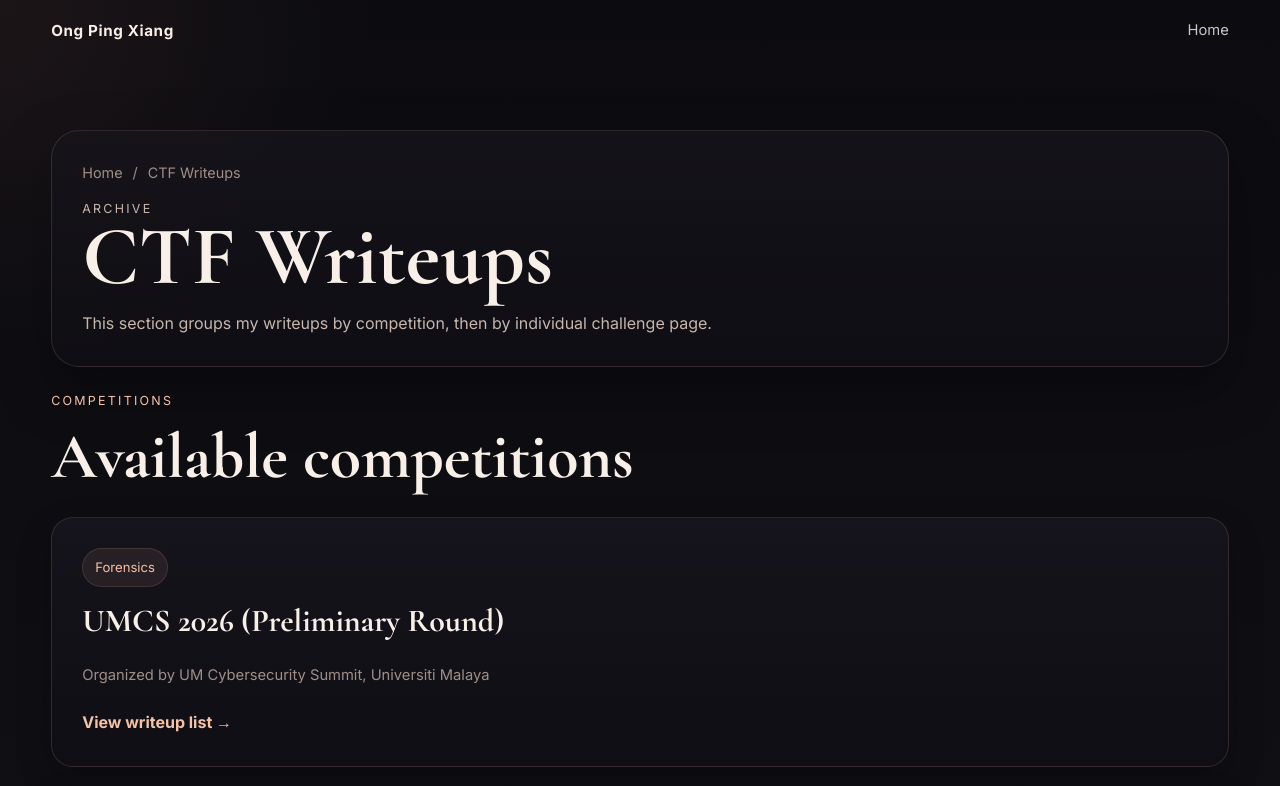
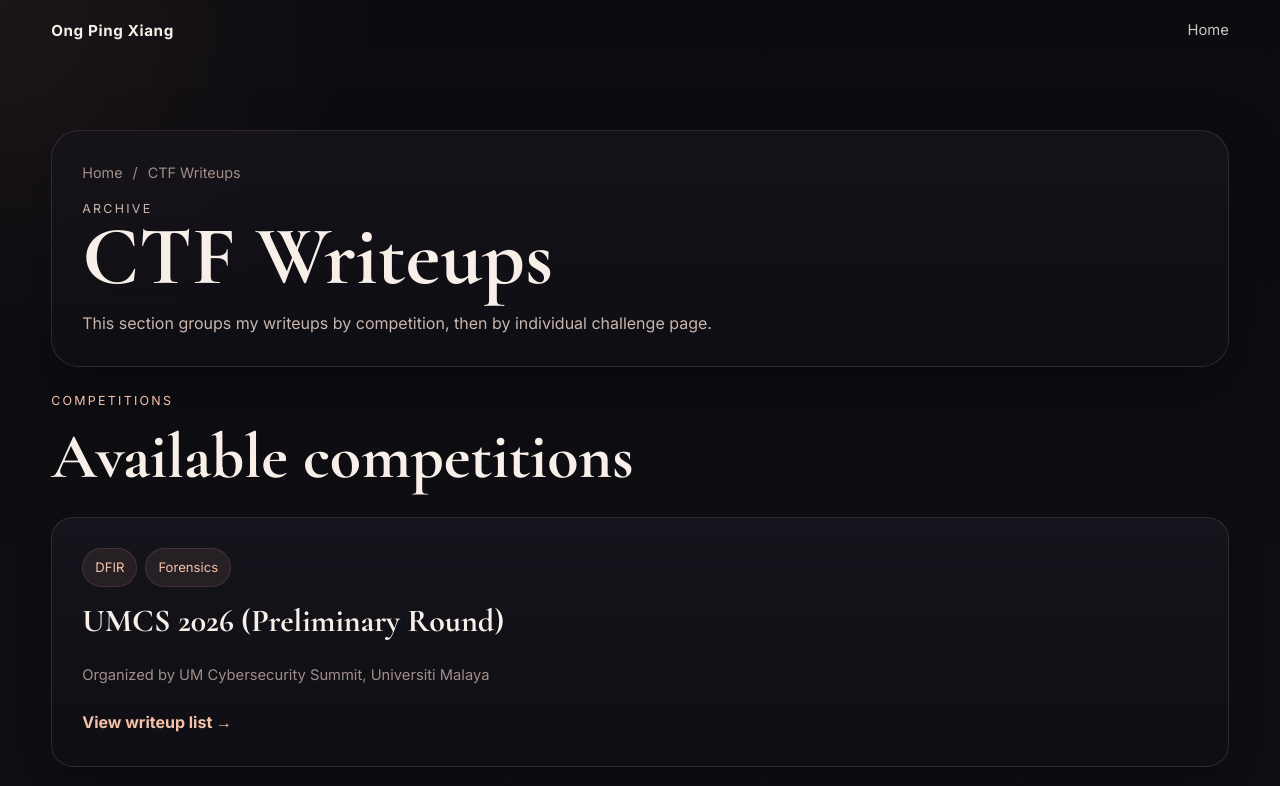
Before and after one commit to D7YC/d7yc.github.io, a plain HTML site: page ctf-writeups/index.html in a window 1280 px wide. Shown: the top 786 px of the page. Drawn offline with nearby package versions, Linux system fonts and the light colour scheme.

Commit message:
Update index.html

```diff
--- a/ctf-writeups/index.html
+++ b/ctf-writeups/index.html
@@ -51,6 +51,7 @@
         <div class="list-stack">
         <article class="entry-card reveal is-visible">
             <div class="entry-meta">
+              <span>DFIR</span>
               <span>Forensics</span>
             </div>
 
```
